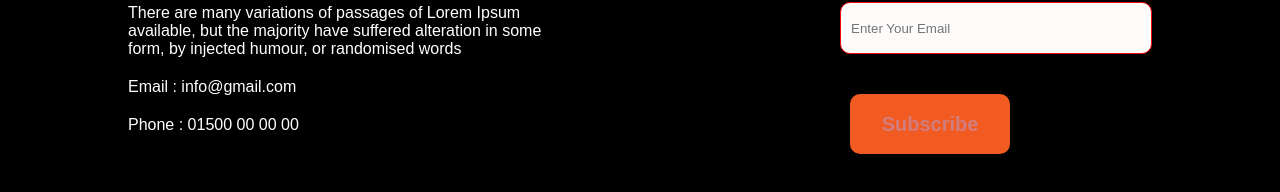
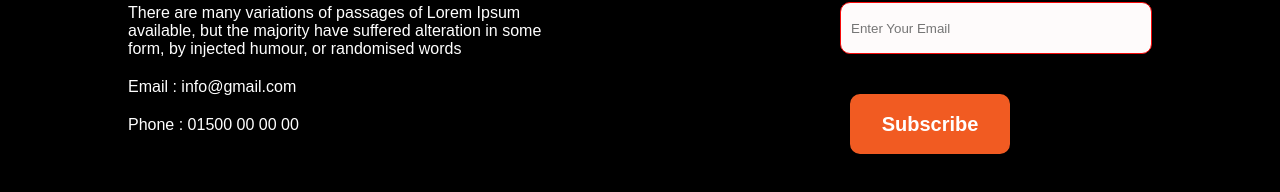
Before and after one commit to NazmulIslamTuhin/hero, a plain HTML site: page index.html in a window 1280 px wide. In both pictures the pointer is over the button "Subscribe". Shown: the part 988-1180 px from the top of the page. Drawn offline with Linux system fonts and the light colour scheme.

Commit message:
button-color-return

```diff
--- a/style.css
+++ b/style.css
@@ -179,7 +179,7 @@ button:hover{
 }
 .right-footer button:hover{
     background-color:#F15B22;
-    color: rgb(210, 125, 125);
+    color: white;
     cursor: pointer;
     border: 2px solid #F15B22;
 }
```
